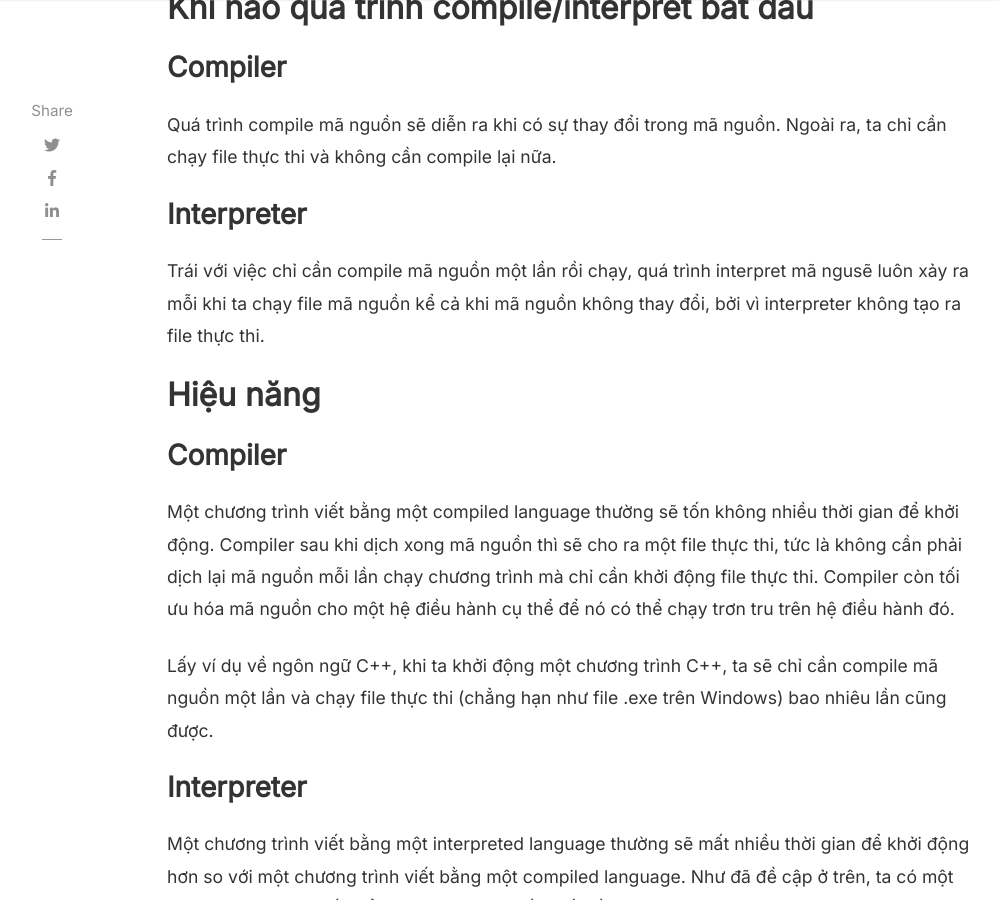
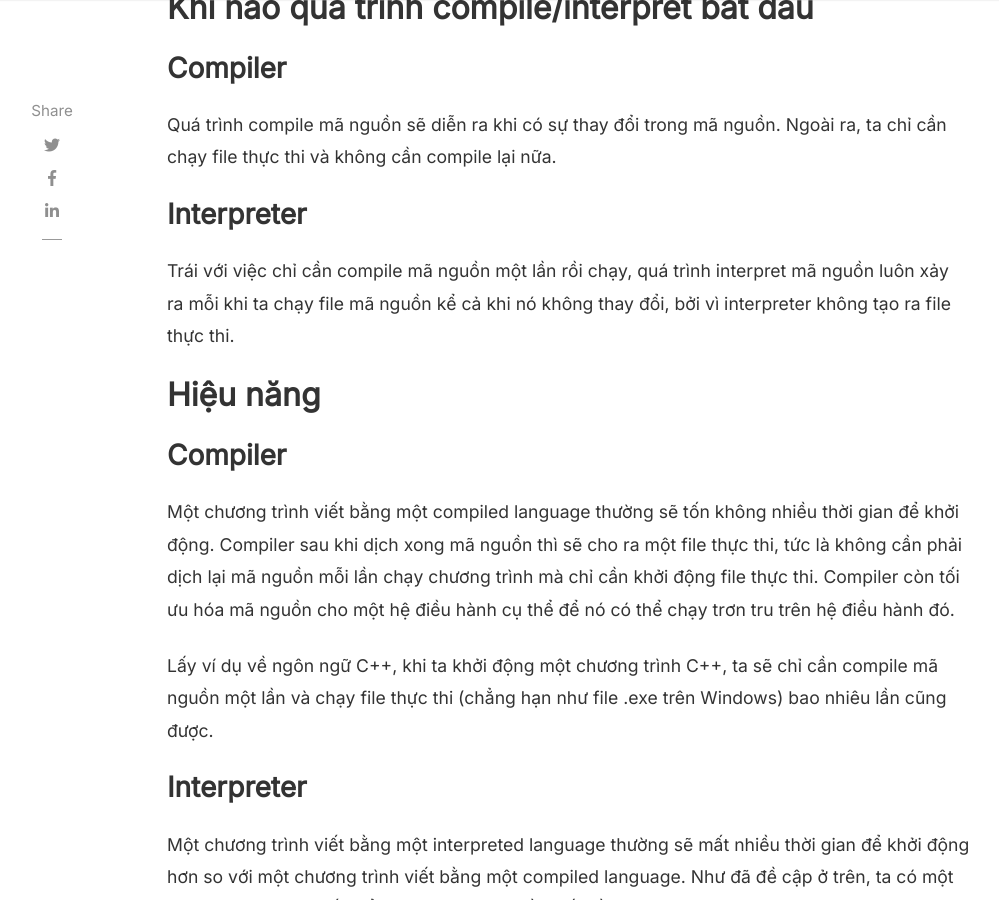
Before and after one commit to USTH-Coders-Club/USTH-Coders-Club.github.io, a Jekyll site: the page built from _posts/2022-04-06-phan-biet-compiler-va-interpreter.md, in a window 1280 px wide and 900 px high, scrolled down 2542 px. Shown: the whole window, without its empty margins (118-1117 px from the left). Built offline with Jekyll 4.4.1, drawn with Linux system fonts in a browser that asks for light colours; nearby versions of some CDN libraries; comment, search, counter and statistics services are not loaded.

```diff
--- a/_posts/2022-04-06-phan-biet-compiler-va-interpreter.md
+++ b/_posts/2022-04-06-phan-biet-compiler-va-interpreter.md
@@ -45,7 +45,7 @@
 
 ### Interpreter
 
-Trái với việc chỉ cần compile mã nguồn một lần rồi chạy, quá trình interpret mã ngusẽ luôn xảy ra mỗi khi ta chạy file mã nguồn kể cả khi mã nguồn không thay đổi, bởi vì interpreter không tạo ra file thực thi.
+Trái với việc chỉ cần compile mã nguồn một lần rồi chạy, quá trình interpret mã nguồn luôn xảy ra mỗi khi ta chạy file mã nguồn kể cả khi nó không thay đổi, bởi vì interpreter không tạo ra file thực thi.
 
 ## Hiệu năng
 
```
Also changed, not shown: other parts of _posts/2022-04-06-phan-biet-compiler-va-interpreter.md (+1 -1 lines), _posts/2022-04-06-viet-email-chuyen-nghiep.md (+1 -1 lines), assets/images/posts/04-06-2022-phan-biet-compiler-interpreter/banner.png (added), 1 other file.
